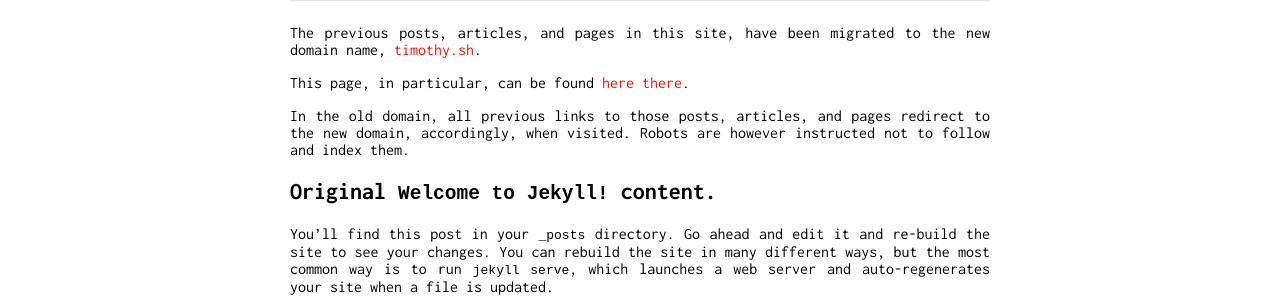
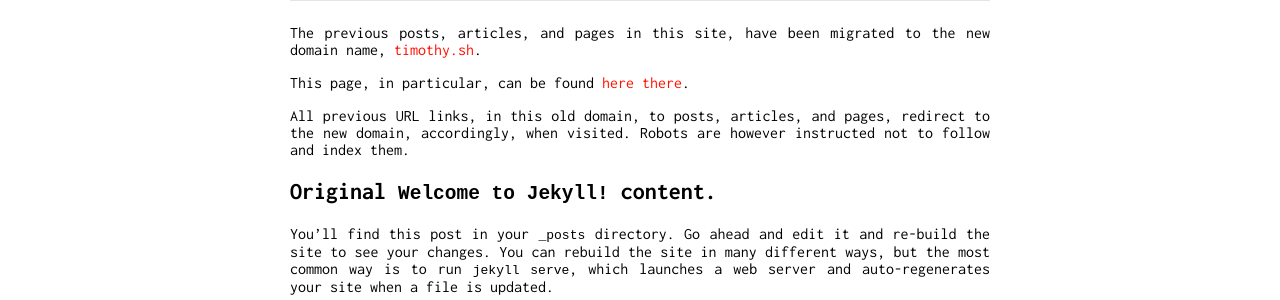
Before and after one commit to timhtheos/timothyae, a Jekyll site: the page built from _posts/2016-10-09-welcome-to-jekyll.md, in a window 1280 px wide. Shown: the part 180-480 px from the top of the page. Built offline with Jekyll 4.4.1, drawn with Linux system fonts in a browser that asks for light colours; nearby versions of some CDN libraries.

Commit message:
Update welcome.

```diff
--- a/_posts/2016-10-09-welcome-to-jekyll.md
+++ b/_posts/2016-10-09-welcome-to-jekyll.md
@@ -8,7 +8,7 @@ teaser: >
   The previous posts, articles, and pages in this site, have been migrated to the
   new domain name, timothy.sh.
 
-  In the old domain, all previous links to those posts, articles, and pages redirect
+  All previous URL links, in this old domain, to posts, articles, and pages, redirect
   to the new domain, accordingly, when visited. Robots are however instructed not
   to follow and index them.
 ---
@@ -18,7 +18,7 @@ new domain name, [timothy.sh](https://timothy.sh).
 
 This page, in particular, can be found [here there](https://timothy.sh/welcome-to-jekyll/).
 
-In the old domain, all previous links to those posts, articles, and pages redirect
+All previous URL links, in this old domain, to posts, articles, and pages, redirect
 to the new domain, accordingly, when visited. Robots are however instructed not
 to follow and index them.
 
```
